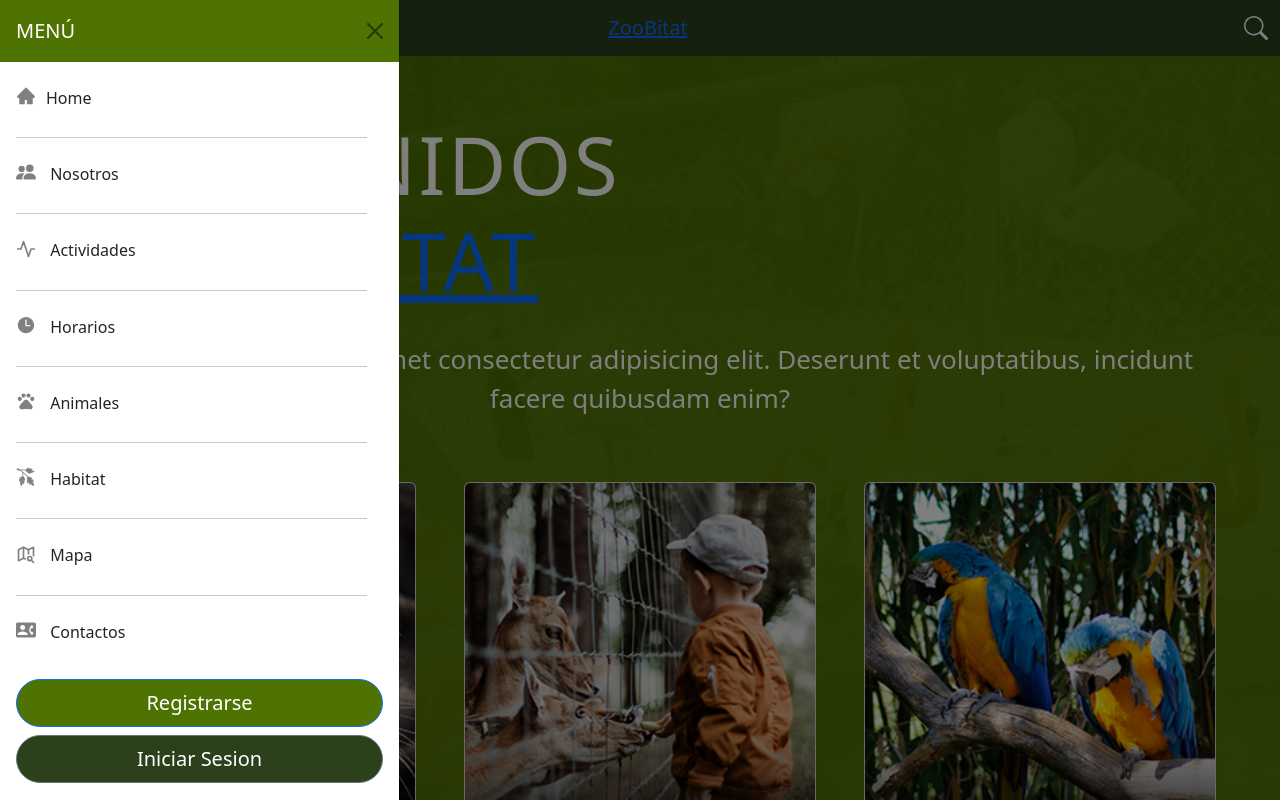
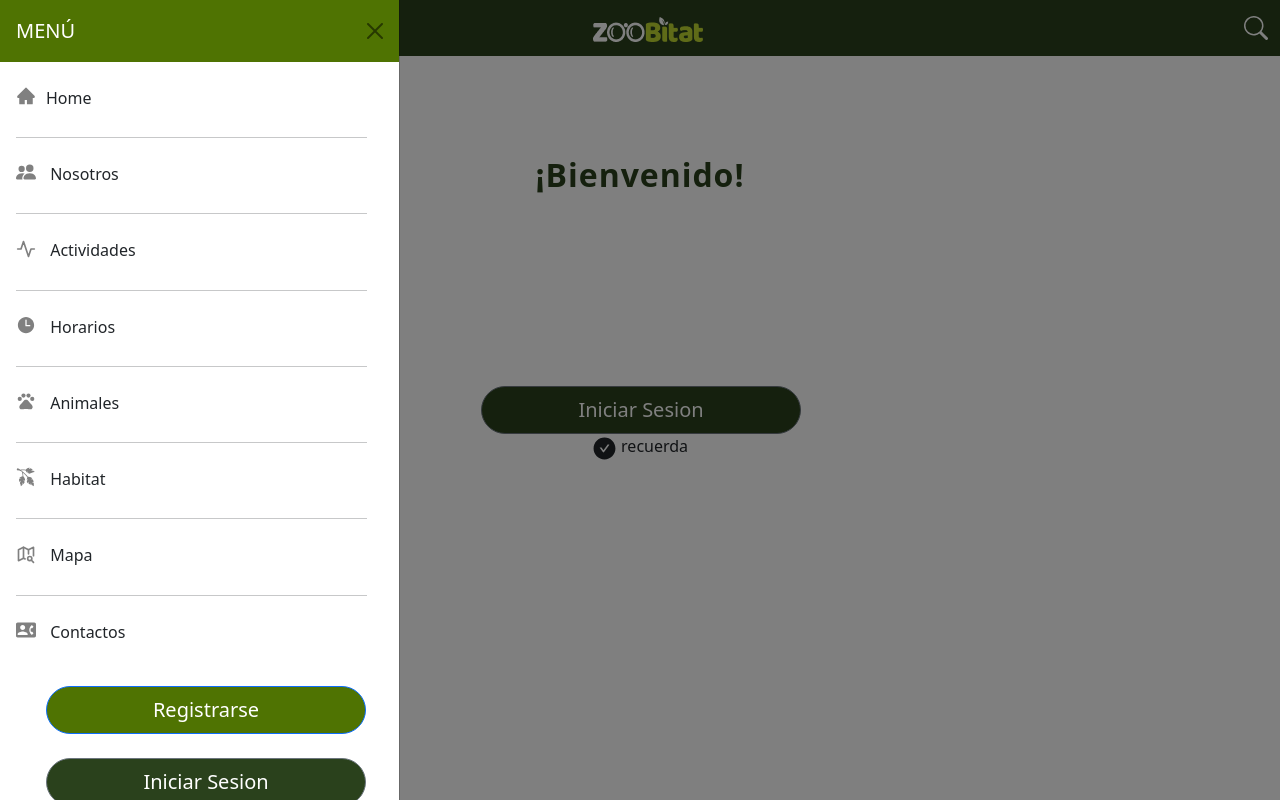
Before and after one commit to gregrodrig/Zoobitat_Front, a React (Create React App) app: page /login in a window 1280 px wide. Both pictures are taken after a click on the button 40 px from the left and 28 px from the top of the page. Shown: the top 800 px of the page. Built offline with nearby package versions, Linux system fonts and the light colour scheme.

Commit message:
homepage y login hechos

```diff
--- a/src/App.js
+++ b/src/App.js
@@ -6,6 +6,7 @@ import Login from "./components/login/Login";
 import { handleGetUserData } from "./components/UserLogin";
 import Menu from "./components/header/Menu";
 import { AnimalCard } from "./components/animalCard/AnimalCard";
+import Home from "./components/header/Home";
 
 const handleLogout = () => {
   localStorage.clear();
@@ -18,20 +19,10 @@ function App() {
   return (
     <div className="App">
       <Menu />
-      <header className="App-header">
-        <h1 className="Header-title">
-         Bienvenidos  <br />a <Link to="/">ZOOBITAT</Link>
-        </h1>
-        <p id="Header-description">
-          Lorem ipsum, dolor sit amet consectetur adipisicing elit. Deserunt et
-          voluptatibus, incidunt facere quibusdam enim?
-        </p>
-        <AnimalCard />
-      </header>
+
       <main>
-        <AnimalCard />
         <Routes>
-          <Route path="/" element={""} />
+          <Route path="/" element={<Home />} />
           <Route path="*" element={""} />
           <Route path="/login" element={<Login />} />
           <Route path="/register" element={<Register />} />
--- a/src/components/animalCard/AnimalCard.jsx
+++ b/src/components/animalCard/AnimalCard.jsx
@@ -2,7 +2,7 @@ import { Link } from "react-router-dom";
 import styles from "./AnimalCard.module.css";
 import Card from "react-bootstrap/Card";
 const img = "https://cdn2.thecatapi.com/images/0XYvRd7oD.jpg";
-export function AnimalCard({ animal }) {
+export  function AnimalCard({ animal }) {
   return (
     <>
       <div className={styles.animalFullContainer}>
--- /dev/null
+++ b/src/components/header/Home.jsx
@@ -0,0 +1,23 @@
+import React from 'react'
+import { Link } from 'react-router-dom'
+import Menu from './Menu'
+import { AnimalCard } from "../animalCard/AnimalCard";
+
+function Home() {
+  return (
+  <div className="App">
+<header className="App-header">
+  <h1 className="Header-title">
+   Bienvenidos  <br />a <Link to="/">ZOOBITAT</Link>
+  </h1>
+  <p id="Header-description">
+    Lorem ipsum, dolor sit amet consectetur adipisicing elit. Deserunt et
+    voluptatibus, incidunt facere quibusdam enim?
+  </p>
+  <AnimalCard animal={undefined} />
+</header>
+</div>
+  )
+}
+
+export default Home
--- a/src/components/header/Menu.jsx
+++ b/src/components/header/Menu.jsx
@@ -7,14 +7,17 @@ import { BsSearch } from "react-icons/bs";
 import style from "./Menu.module.css";
 import { Link } from "react-router-dom";
 import { AiFillHome } from "react-icons/ai";
-import {BsFillPeopleFill} from "react-icons/bs"
-import {FiActivity} from "react-icons/fi"
-import {IoTime} from "react-icons/io5"
-import {MdPets} from "react-icons/md"
-import {GiTreeBranch} from "react-icons/gi"
-import {TbMapSearch} from "react-icons/tb"
-import {MdContactPhone} from "react-icons/md"
+import { BsFillPeopleFill } from "react-icons/bs";
+import { FiActivity } from "react-icons/fi";
+import { IoTime } from "react-icons/io5";
+import { MdPets } from "react-icons/md";
+import { GiTreeBranch } from "react-icons/gi";
+import { TbMapSearch } from "react-icons/tb";
+import { MdContactPhone } from "react-icons/md";
+import { useState } from "react";
 function Menu() {
+
+
   return (
     <>
       {[false].map((expand) => (
@@ -29,7 +32,9 @@ function Menu() {
               className="menuToggle"
             />
             <Navbar.Brand href="#">
-              <Link to="/">ZooBitat</Link>
+              <Link to="/">
+                <img src="assets/Logo.png" alt="Logo" />
+              </Link>
             </Navbar.Brand>
             <BsSearch className={style.searchIcon} />
             <Navbar.Offcanvas
@@ -37,39 +42,144 @@ function Menu() {
               aria-labelledby={`offcanvasNavbarLabel-expand-${expand}`}
               placement="start"
             >
-              <Offcanvas.Header closeButton style={{backgroundColor :'#4F7302'}}>
-                <Offcanvas.Title id={`offcanvasNavbarLabel-expand-${expand}`} style={{color:'white'}} >
+              <Offcanvas.Header
+                closeButton
+                style={{ backgroundColor: "#4F7302" }}
+              >
+                <Offcanvas.Title
+                  id={`offcanvasNavbarLabel-expand-${expand}`}
+                  style={{ color: "white" }}
+                >
                   MENÚ
                 </Offcanvas.Title>
               </Offcanvas.Header>
               <Offcanvas.Body>
                 <Nav className="justify-content-end flex-grow-1 pe-3 pb-4">
-                  <Nav.Link href="#action1">
-                  <AiFillHome style={{ color: 'gray' , fontSize:'20px', marginRight:'10px' , marginBottom :'7px' }} />
+                  <Nav.Link href="/">
+                    <AiFillHome
+                      style={{
+                        color: "gray",
+                        fontSize: "20px",
+                        marginRight: "10px",
+                        marginBottom: "7px",
+                      }}
+                    />
                     Home
                   </Nav.Link>
                   <hr />
-                  <Nav.Link href="#action2"> <BsFillPeopleFill style={{ color: 'gray' , fontSize:'20px', marginRight:'10px' , marginBottom :'7px' }} /> Nosotros</Nav.Link>
+                  <Nav.Link href="#action2">
+                    {" "}
+                    <BsFillPeopleFill
+                      style={{
+                        color: "gray",
+                        fontSize: "20px",
+                        marginRight: "10px",
+                        marginBottom: "7px",
+                      }}
+                    />{" "}
+                    Nosotros
+                  </Nav.Link>
                   <hr />
-                  <Nav.Link href="#action2"> <FiActivity style={{ color: 'gray' , fontSize:'20px', marginRight:'10px' , marginBottom :'7px' }} /> Actividades</Nav.Link>
+                  <Nav.Link href="#action2">
+                    {" "}
+                    <FiActivity
+                      style={{
+                        color: "gray",
+                        fontSize: "20px",
+                        marginRight: "10px",
+                        marginBottom: "7px",
+                      }}
+                    />{" "}
+                    Actividades
+                  </Nav.Link>
                   <hr />
-                  <Nav.Link href="#action2"><IoTime style={{ color: 'gray' , fontSize:'20px', marginRight:'10px' , marginBottom :'7px' }}   /> Horarios</Nav.Link>
+                  <Nav.Link href="#action2">
+                    <IoTime
+                      style={{
+                        color: "gray",
+                        fontSize: "20px",
+                        marginRight: "10px",
+                        marginBottom: "7px",
+                      }}
+                    />{" "}
+                    Horarios
+                  </Nav.Link>
                   <hr />
-                  <Nav.Link href="#action2"><MdPets style={{ color: 'gray' , fontSize:'20px', marginRight:'10px' , marginBottom :'7px' }}  /> Animales</Nav.Link>
+                  <Nav.Link href="#action2">
+                    <MdPets
+                      style={{
+                        color: "gray",
+                        fontSize: "20px",
+                        marginRight: "10px",
+                        marginBottom: "7px",
+                      }}
+                    />{" "}
+                    Animales
+                  </Nav.Link>
                   <hr />
-                  <Nav.Link href="#action2" > <GiTreeBranch style={{ color: 'gray' , fontSize:'20px', marginRight:'10px' , marginBottom :'7px' }}  /> Habitat</Nav.Link>
+                  <Nav.Link href="#action2">
+                    {" "}
+                    <GiTreeBranch
+                      style={{
+                        color: "gray",
+                        fontSize: "20px",
+                        marginRight: "10px",
+                        marginBottom: "7px",
+                      }}
+                    />{" "}
+                    Habitat
+                  </Nav.Link>
                   <hr />
-                  <Nav.Link href="#action2" > <TbMapSearch style={{ color: 'gray' , fontSize:'20px', marginRight:'10px' , marginBottom :'7px' }}  /> Mapa</Nav.Link>
+                  <Nav.Link href="#action2">
+                    {" "}
+                    <TbMapSearch
+                      style={{
+                        color: "gray",
+                        fontSize: "20px",
+                        marginRight: "10px",
+                        marginBottom: "7px",
+                      }}
+                    />{" "}
+                    Mapa
+                  </Nav.Link>
                   <hr />
-                  <Nav.Link href="#action2"><MdContactPhone style={{ color: 'gray' , fontSize:'20px', marginRight:'10px' , marginBottom :'7px' }}  /> Contactos</Nav.Link>
+                  <Nav.Link href="#action2">
+                    <MdContactPhone
+                      style={{
+                        color: "gray",
+                        fontSize: "20px",
+                        marginRight: "10px",
+                        marginBottom: "6px",
+                      }}
+                    />{" "}
+                    Contactos
+                  </Nav.Link>
                 </Nav>
                 <Nav className="d-grid gap-2">
-                <Button variant="primary" style={{ backgroundColor: "#4F7302", borderRadius: "30px"  }} size="lg">
+                  <Nav.Link href="/register">
+                  <Button
+                    variant="primary"
+                    style={{ backgroundColor: "#4F7302", borderRadius: "30px", width:"320px",
+                    marginLeft:"30px" }}
+                    size="lg"
+                  >
                     Registrarse
                   </Button>
-                  <Button variant="secondary" style={{backgroundColor:"#2A411C" , borderRadius: "30px" }} size="lg">
-                    Iniciar Sesion
-                  </Button>
+                  </Nav.Link>
+                  <Nav.Link href="/login">
+                    <Button
+                      variant="secondary"
+                      style={{
+                        backgroundColor: "#2A411C",
+                        borderRadius: "30px",
+                        width:"320px",
+                        marginLeft:"30px"
+                      }}
+                      size="lg"
+                    >
+                      Iniciar Sesion
+                    </Button>
+                  </Nav.Link>
                 </Nav>
               </Offcanvas.Body>
             </Navbar.Offcanvas>
--- a/src/components/login/Login.jsx
+++ b/src/components/login/Login.jsx
@@ -1,5 +1,43 @@
 import React from "react";
+import Form from 'react-bootstrap/Form';
+import Button from "react-bootstrap/Button";
+import "./Login.module.css"
+import { AiFillCheckCircle } from "react-icons/ai";
 
 export default function Login() {
-  return <div>Login</div>;
+  return (
+
+    <><Form>
+      <Form.Group className="mb-3" controlId="formGroupEmail" style={{ marginTop: "100px" }}>
+        <h1 style={{ marginBottom: '40px', color: '#2A411C', fontWeight: "bold", fontSize: '32px' }}>¡Bienvenido! </h1>
+
+        <Form.Control
+          style={{ backgroundColor: '#F2F4F7', width: "320px", height: "60px", marginLeft: '30px', borderRadius: '5px' }}
+          type="email"
+          placeholder="Enter email" />
+      </Form.Group>
+      <Form.Group className="mb-3" controlId="formGroupPassword">
+        <Form.Control
+          style={{ backgroundColor: '#F2F4F7', width: "320px", height: "60px", marginLeft: '30px', borderRadius: '5px' }}
+          type="password"
+          placeholder="Password" />
+      </Form.Group>
+      <Button
+        variant="secondary"
+        style={{
+          backgroundColor: "#2A411C",
+          borderRadius: "30px",
+          width: "320px",
+          marginLeft: "2px"
+        }}
+        size="lg"
+      >
+        Iniciar Sesion
+      </Button>
+
+    </Form>
+
+    <AiFillCheckCircle style={{  fontSize:'25px' }}  /> recuerda  </>
+
+  );
 }
--- a/src/components/login/Login.module.css
+++ b/src/components/login/Login.module.css
@@ -0,0 +1,7 @@
+.FormControl {
+  background-color: lightgray;
+  width: 30px;
+}
+.h1 {
+    background-color: blue;
+}
```
Also changed, not shown: public/assets/Logo.png (added).
